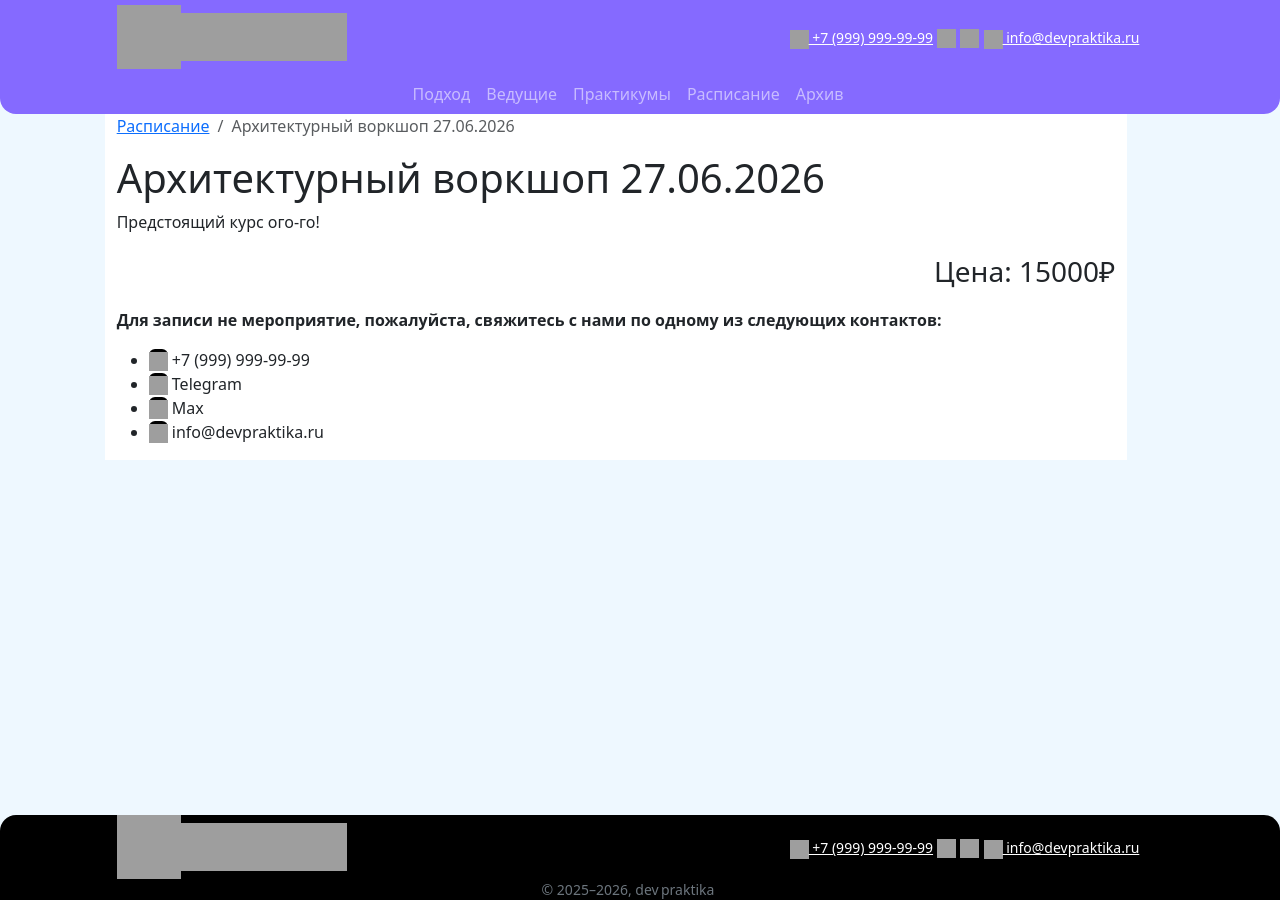
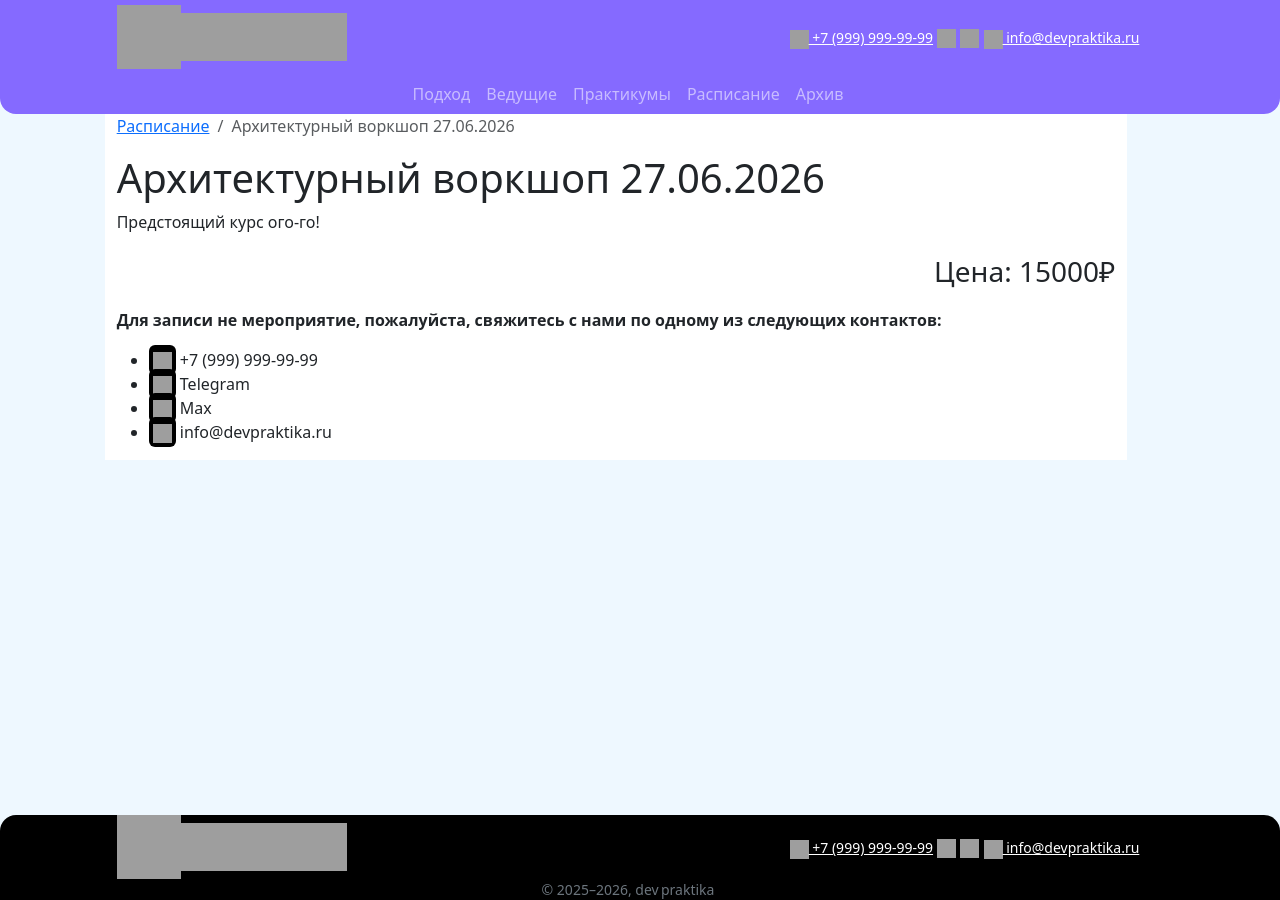
Before and after one commit to devpraktika-ru/devpraktika-ru.github.io, a Jekyll site: the page built from _events/2026-06-27-arc.md, in a window 1280 px wide. Built offline with Jekyll 4.4.1, drawn with Linux system fonts in a browser that asks for light colours; grey boxes are pictures that could not be loaded.

Commit message:
Fix padding

```diff
--- a/_layouts/event.html
+++ b/_layouts/event.html
@@ -29,10 +29,10 @@ layout: default
       <p class="fs-3 text-end">Цена: {{ page.price }}₽</p>
       <p class="fw-bold">Для записи не мероприятие, пожалуйста, свяжитесь с нами по одному из следующих контактов:</p>
       <ul>
-        <li><a class="bg-black rounded" href="tel:+79999999999"><img src="https://github.com/user-attachments/assets/3293113e-a4e3-4c3b-9fa9-52d78198c197" width="19" height="19" alt="Телефон" /></a> +7 (999) 999-99-99</li>
-        <li><a class="bg-black rounded" href="https://t.me/devpraktika"><img src="https://github.com/user-attachments/assets/99b674a2-eb30-4d08-8422-c30c98b46d3d" width="19" height="19" alt="Telegram" /></a> Telegram</li>
-        <li><a class="bg-black rounded" href="https://max.ru/u/devpraktika"><img src="https://github.com/user-attachments/assets/8bdc9834-61e1-4720-b5fc-1837988a1adb" width="19" height="19" alt="Max" /></a> Max</li>
-        <li><a class="bg-black rounded" href="mailto:info@devpraktika.ru"><img src="https://github.com/user-attachments/assets/c9d2f276-defc-40fe-976d-32c8fcf83187" width="19" height="19" alt="E-mail" /></a> info@devpraktika.ru</li>
+        <li><a class="bg-black rounded p-1" href="tel:+79999999999"><img src="https://github.com/user-attachments/assets/3293113e-a4e3-4c3b-9fa9-52d78198c197" width="19" height="19" alt="Телефон" /></a> +7 (999) 999-99-99</li>
+        <li><a class="bg-black rounded p-1" href="https://t.me/devpraktika"><img src="https://github.com/user-attachments/assets/99b674a2-eb30-4d08-8422-c30c98b46d3d" width="19" height="19" alt="Telegram" /></a> Telegram</li>
+        <li><a class="bg-black rounded p-1" href="https://max.ru/u/devpraktika"><img src="https://github.com/user-attachments/assets/8bdc9834-61e1-4720-b5fc-1837988a1adb" width="19" height="19" alt="Max" /></a> Max</li>
+        <li><a class="bg-black rounded p-1" href="mailto:info@devpraktika.ru"><img src="https://github.com/user-attachments/assets/c9d2f276-defc-40fe-976d-32c8fcf83187" width="19" height="19" alt="E-mail" /></a> info@devpraktika.ru</li>
       </ul>
     {% endif %}
   </div>
```
